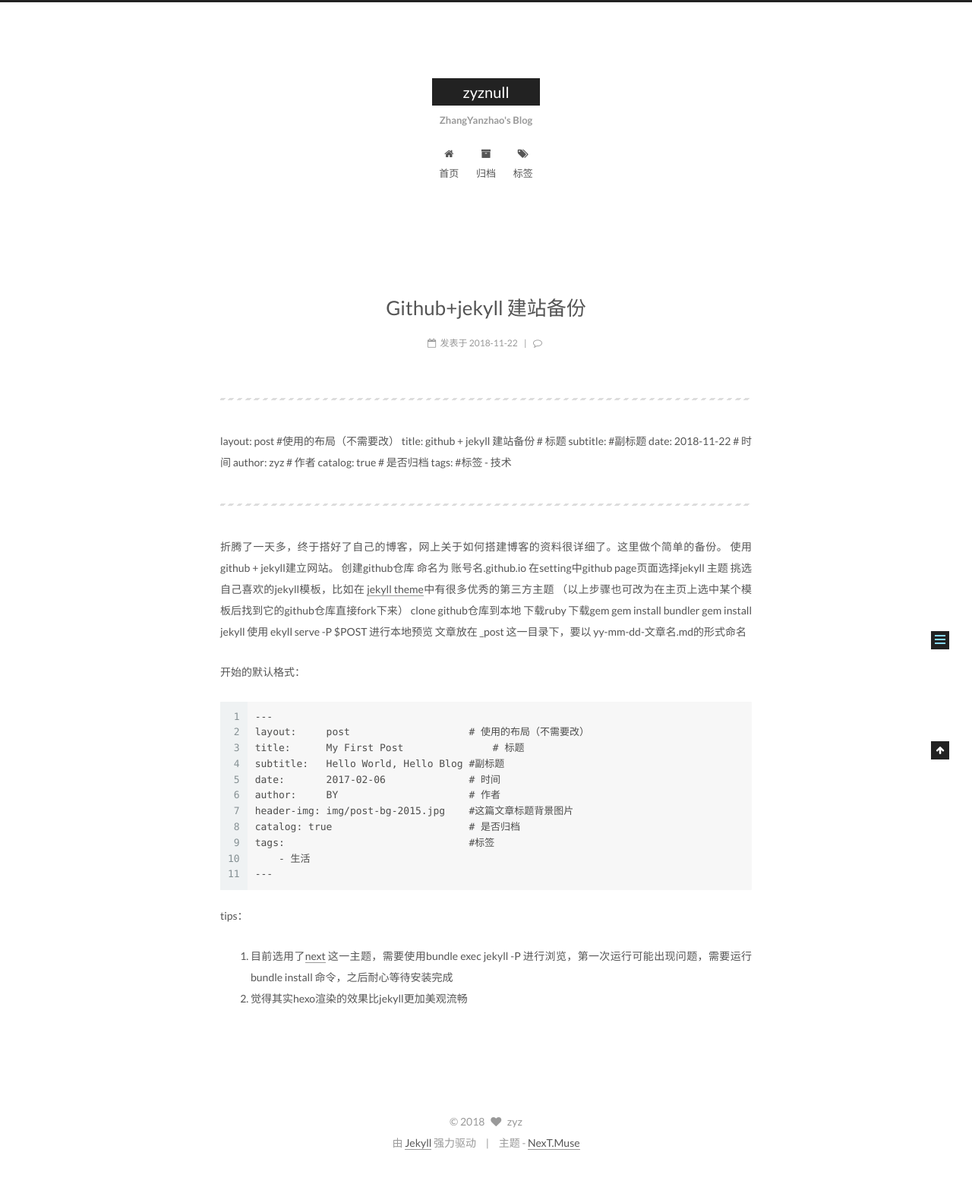
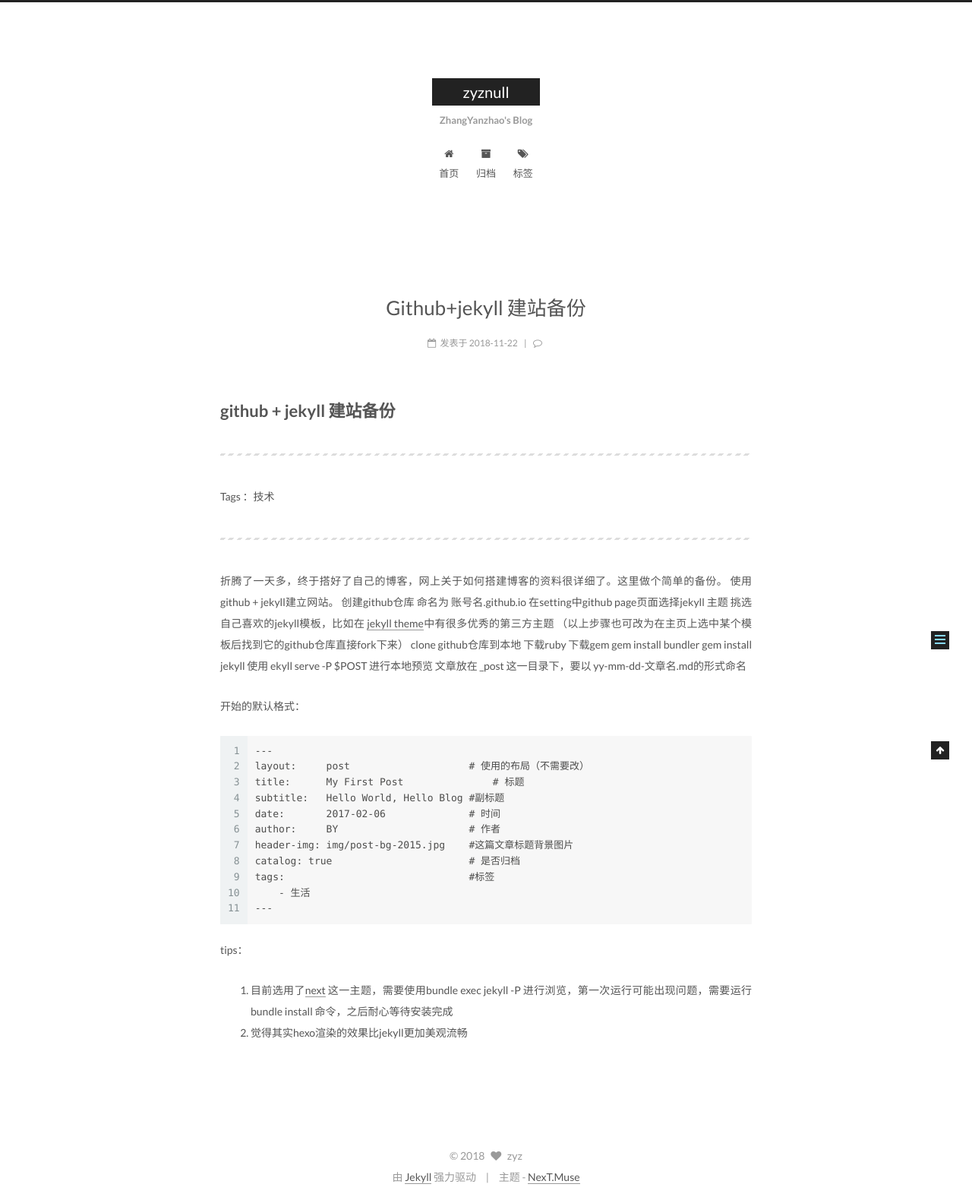
Before and after one commit to zyznull/zyznull.github.io, a Jekyll site: the page built from _posts/2018-11-22-github+jekyll 建站备份.md, in a window 1280 px wide. Shown: the whole page at 76% size. Built offline with Jekyll 4.4.1, drawn with Linux system fonts in a browser that asks for light colours; comment, search, counter and statistics services are not loaded; before the commit the page ends 1539 px from its top, so only the background shows below that.

Commit message:
my first blog

```diff
--- a/_posts/2018-11-22-github+jekyll 建站备份.md
+++ b/_posts/2018-11-22-github+jekyll 建站备份.md
@@ -1,17 +1,9 @@
+# github + jekyll 建站备份
+---
+
+Tags ：技术
 
 ---
-
-layout:     post                  #使用的布局（不需要改）
-title:      github + jekyll 建站备份               # 标题
-subtitle:    #副标题
-date:       2018-11-22              # 时间
-author:     zyz                      # 作者
-catalog: true                       # 是否归档
-tags:                               #标签
-    - 技术
-
----
-
 
 折腾了一天多，终于搭好了自己的博客，网上关于如何搭建博客的资料很详细了。这里做个简单的备份。
 使用github + jekyll建立网站。
```
